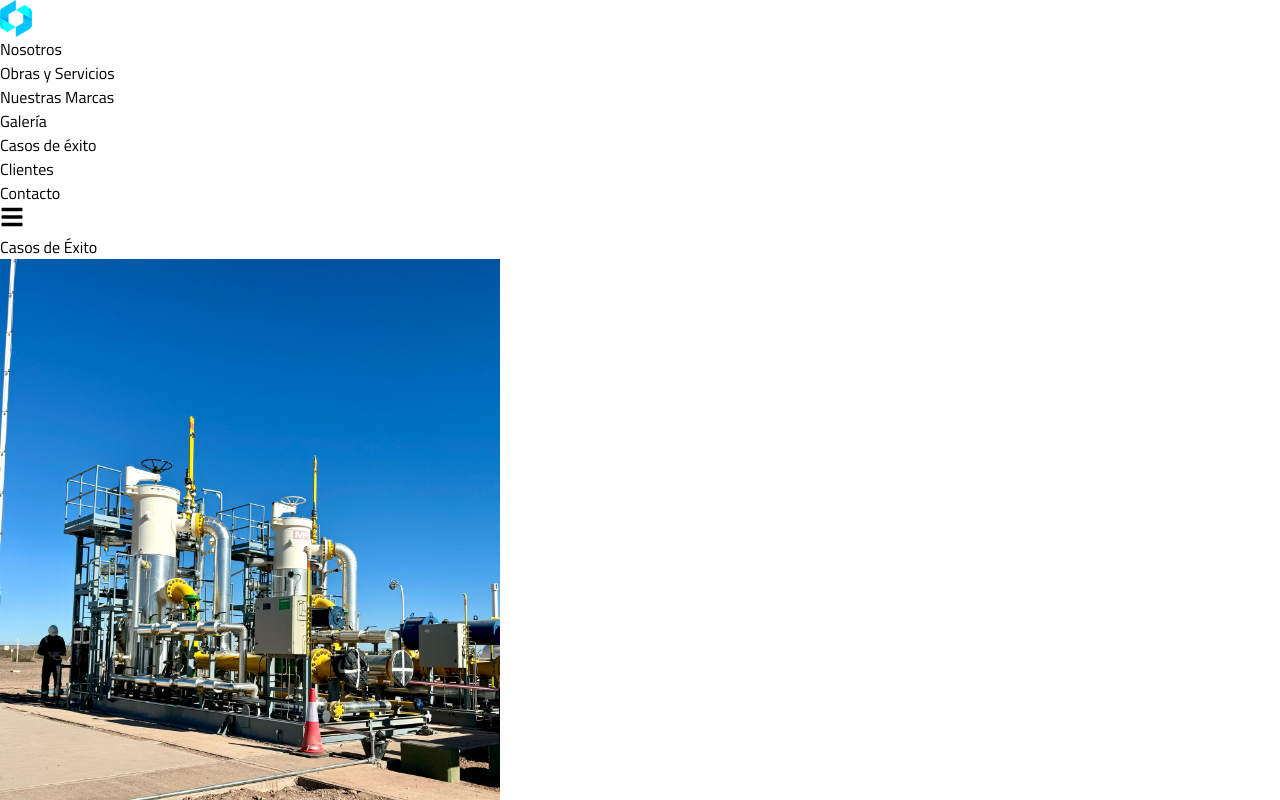
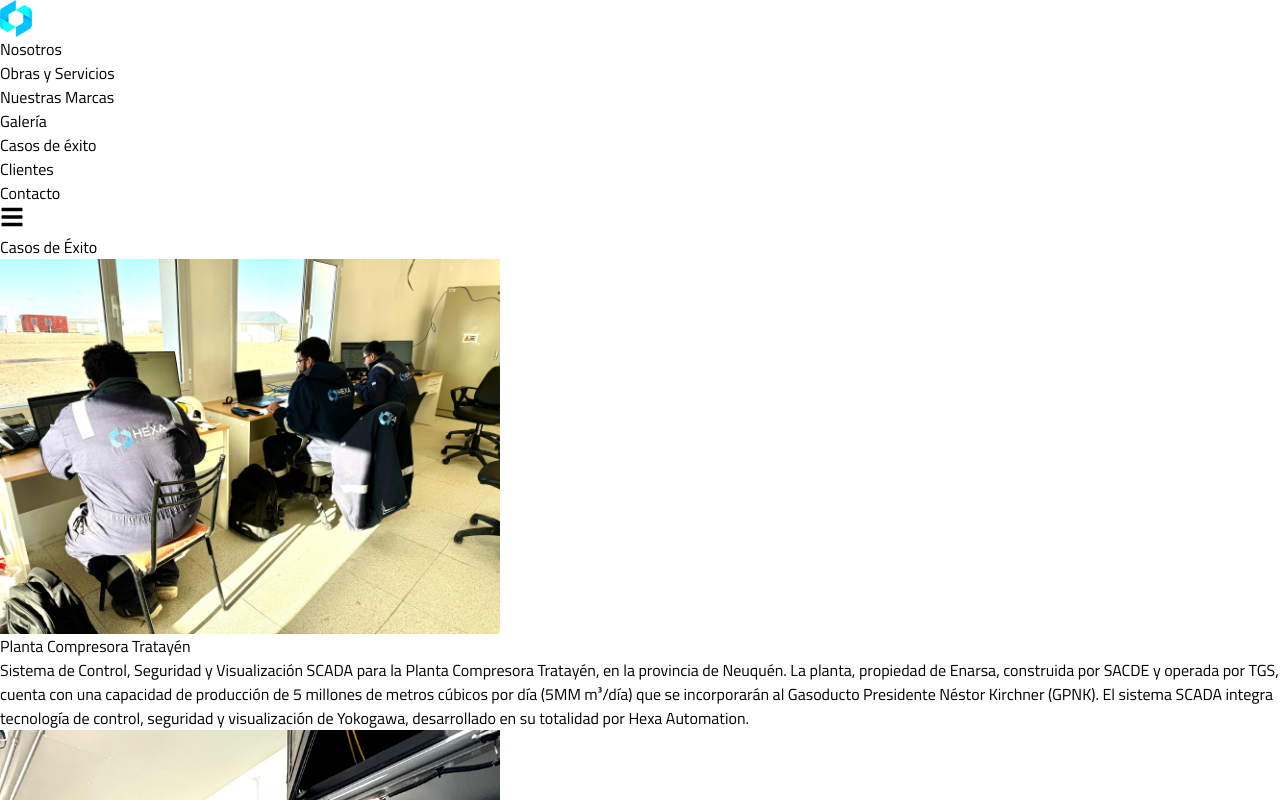
Before and after one commit to dieguitonqn/hexa, a Next.js app: page /exitos in a window 1280 px wide. Shown: the top 800 px of the page. Built offline with nearby package versions, Linux system fonts and the light colour scheme.

Commit message:
agregué  todos los casos de éxito sin las paginas de exito particulares y correccioes de texto de mauri

```diff
--- a/src/app/exitos/page.tsx
+++ b/src/app/exitos/page.tsx
@@ -16,7 +16,7 @@
     {
         title: "Planta Compresora Tratayén",
         description: "Sistema de Control, Seguridad y Visualización SCADA para la Planta Compresora Tratayén, en la provincia de Neuquén. La planta, propiedad de Enarsa, construida por SACDE y operada por TGS, cuenta con una capacidad de producción de 5 millones de metros cúbicos por día (5MM m³/día) que se incorporarán al Gasoducto Presidente Néstor Kirchner (GPNK). El sistema SCADA integra tecnología de control, seguridad y visualización de Yokogawa, desarrollado en su totalidad por Hexa Automation.",
-        imageUrl: "/FotosHexa/hexa-foto-13.jpeg",
+        imageUrl: "/FotosHexa/hexa-foto-12.jpeg",
 
     },
     {
```
